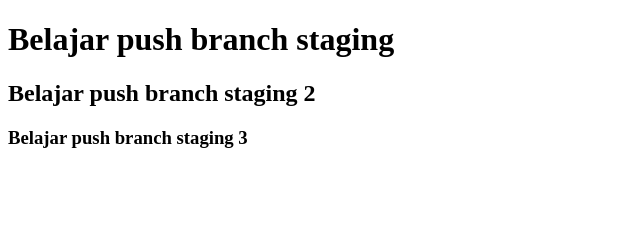
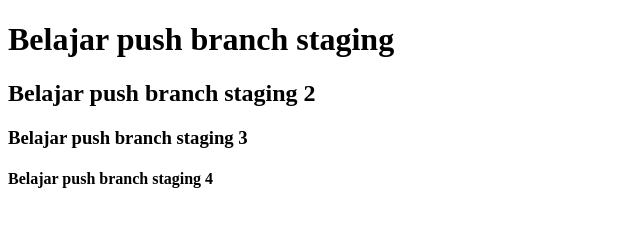
Before and after one commit to yosukawolam/belajar-niomic, a plain HTML site: page header.html in a window 1280 px wide. Shown: the whole page, without its empty margins (0-640 px from the left). Drawn offline with Linux system fonts and the light colour scheme.

Commit message:
menambahkan belajar push branch staging 4

```diff
--- a/header.html
+++ b/header.html
@@ -10,5 +10,6 @@
   <h1>Belajar push branch staging</h1>
   <h2>Belajar push branch staging 2</h2>
   <h3>Belajar push branch staging 3</h3>
+  <h4>Belajar push branch staging 4</h4>
 </body>
 </html>
```
